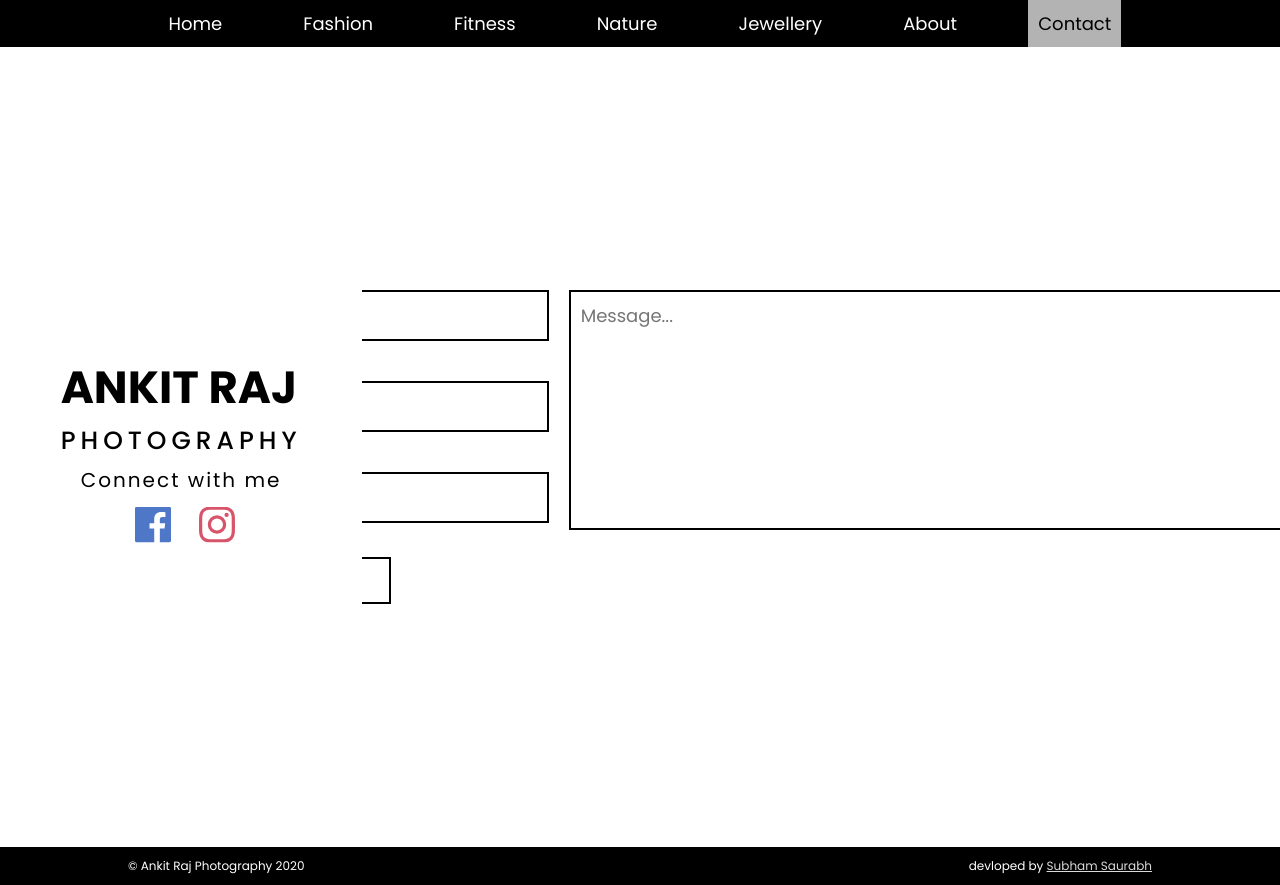
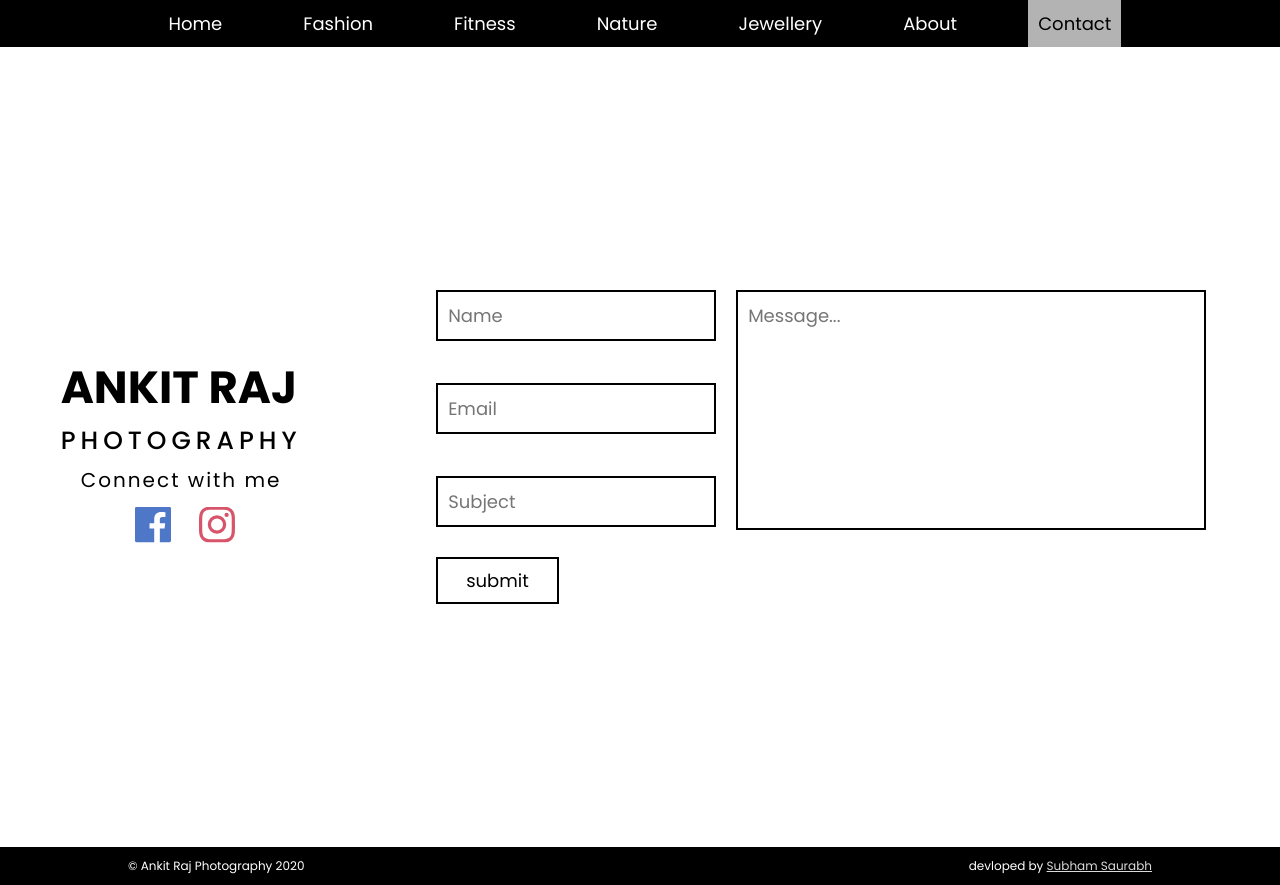
Before and after one commit to saurabhsubham113/Photography-portfolio, a React (Create React App) app: page /contact in a window 1280 px wide. Built offline with nearby package versions, Linux system fonts and the light colour scheme.

Commit message:
firefox issue

```diff
--- a/src/components/NavBar/NavBar.scss
+++ b/src/components/NavBar/NavBar.scss
@@ -55,11 +55,7 @@
   }
   .nav {
     height: 8vh;
-    z-index: 100;
     background: black;
-    .logo {
-      display: block;
-    }
     .nav-active {
       transform: translateX(0%) !important;
     }
--- a/src/components/pages/Contact/contact.scss
+++ b/src/components/pages/Contact/contact.scss
@@ -27,7 +27,7 @@
   &-main {
     display: flex;
     flex-direction: column;
-    gap: 4rem;
+    gap: 4.2rem;
 
     input {
       padding: 1rem;
@@ -43,6 +43,7 @@
 
   &-message {
     textarea {
+      width: 47rem;
       padding: 1rem;
       resize: none;
       &:hover,
```
Also changed, not shown: 1 other file (tests, documents, lock files or other folders).
